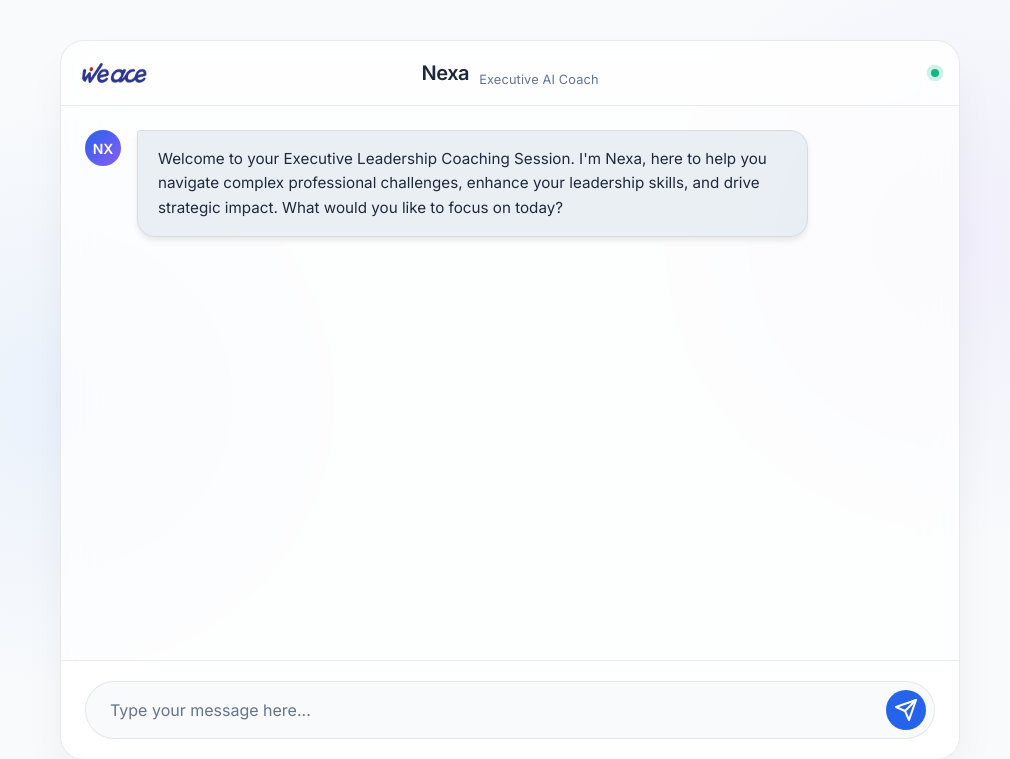
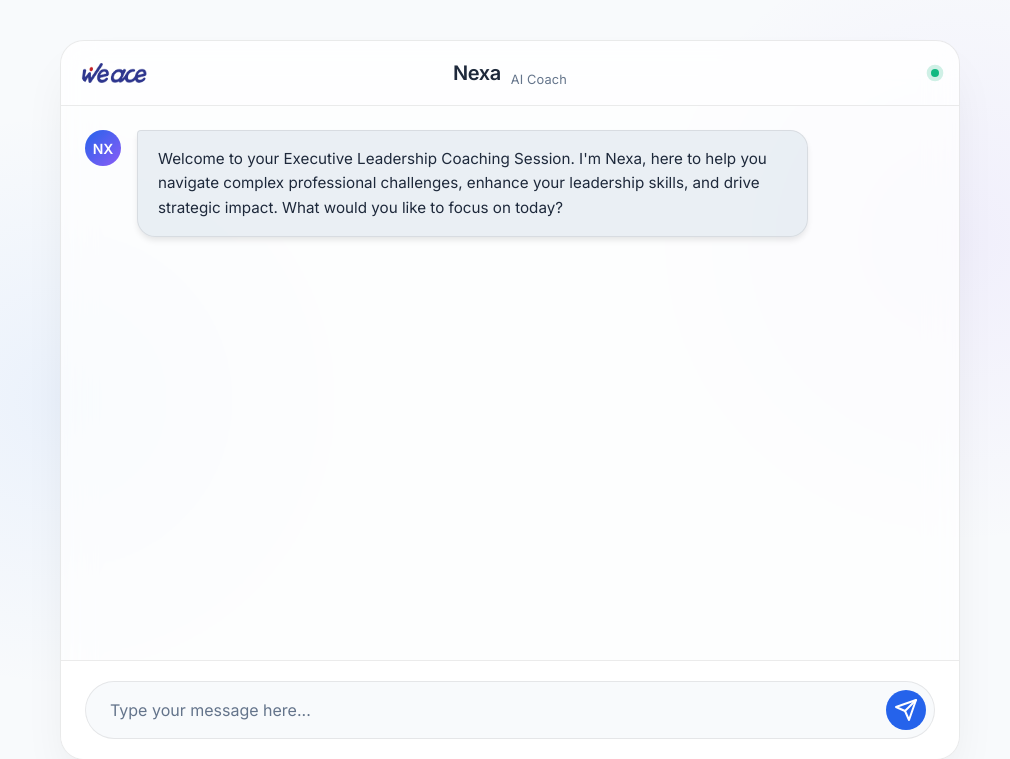
Before and after one commit to kargofit/nexa-ai, a Flask app: page / in a window 1280 px wide. Shown: the top 759 px of the page, without its empty margins (130-1140 px from the left). Run offline with Flask 3, Linux system fonts and the light colour scheme.

Commit message:
Name changed

```diff
--- a/templates/index.html
+++ b/templates/index.html
@@ -18,7 +18,7 @@
             </div>
             <div style="flex: 2; display: flex; flex-direction: row; align-items: baseline; justify-content: center;">
                 <h1 style="margin-bottom: 0; margin-right: 8px;">Nexa</h1>
-                <span class="subtitle-foot-inline">Executive AI Coach</span>
+                <span class="subtitle-foot-inline">AI Coach</span>
             </div>
             <div class="status-indicator" style="flex: 1; display: flex; justify-content: flex-end;">
                 <span class="dot pulse"></span>
```
